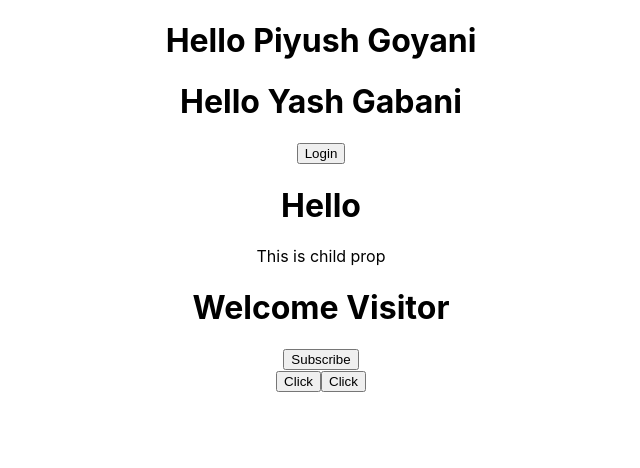
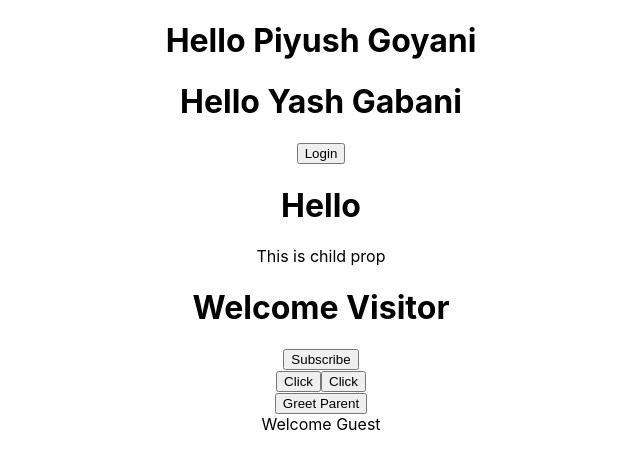
Before and after one commit to piyush-multiplexer/hello-react, a React (Create React App) app: page / in a window 1280 px wide. Shown: the top 468 px of the page, without its empty margins (319-959 px from the left). Built offline with nearby package versions, Linux system fonts and the light colour scheme.

Commit message:
parent child component and conditional rendering

```diff
--- a/src/App.js
+++ b/src/App.js
@@ -2,6 +2,8 @@
 import { ClickHandler } from "./components/ClickHandler";
 import { Greet } from "./components/Greet";
 import { Message } from "./components/Message";
+import { ParentComponent } from "./components/ParentComponent";
+import { UserGreeting } from "./components/UserGreeting";
 function App() {
   return (
     <div className="App">
@@ -14,6 +16,8 @@
       </Greet>
       <Message />
       <ClickHandler />
+      <ParentComponent />
+      <UserGreeting />
     </div>
   );
 }
--- /dev/null
+++ b/src/components/ChildComponent.js
@@ -0,0 +1,7 @@
+export const ChildComponent = (props) => {
+  return (
+    <div>
+      <button onClick={() => props.greetHandler("child")}>Greet Parent</button>
+    </div>
+  );
+};
--- /dev/null
+++ b/src/components/ParentComponent.js
@@ -0,0 +1,8 @@
+import { ChildComponent } from "./ChildComponent";
+
+export const ParentComponent = () => {
+  const greetParent = (childName) => {
+    alert(`Greet Parent ${childName}`);
+  };
+  return <ChildComponent greetHandler={greetParent} />;
+};
--- /dev/null
+++ b/src/components/UserGreeting.js
@@ -0,0 +1,4 @@
+export const UserGreeting = () => {
+  const isLoggedIn = false;
+  return <div>Welcome {isLoggedIn ? "Welcome" : "Guest"}</div>;
+};
```
